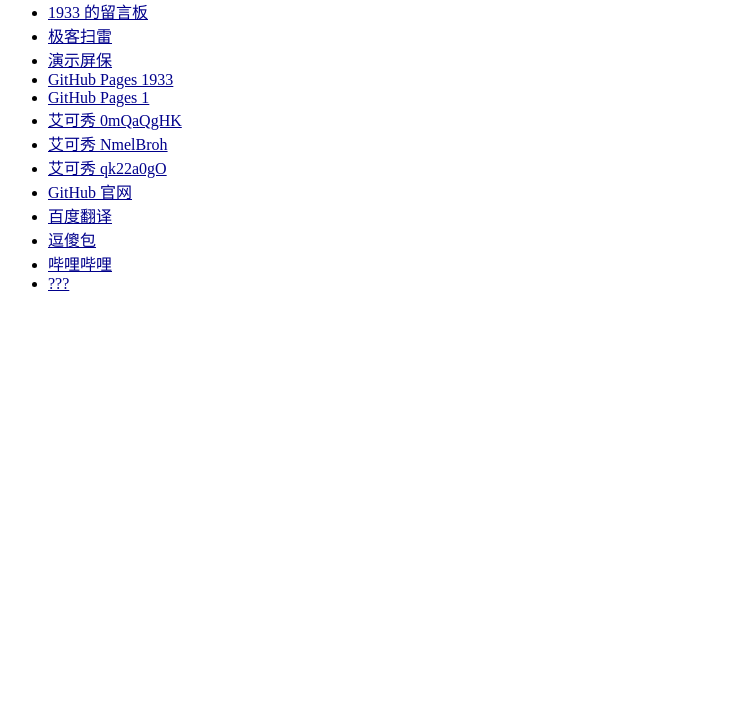
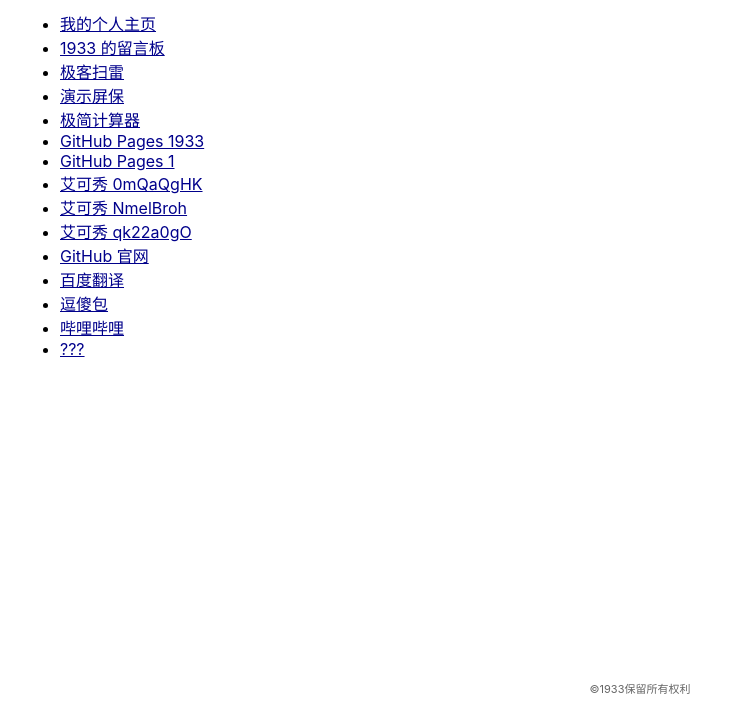
Before and after one commit to hr1933/a, a plain HTML site: page index.html in a window 1280 px wide. Shown: the part 114-840 px from the top of the page, without its empty margins (0-743 px from the left). Before the commit the page ends 800 px from the top, so only its background shows below. Drawn offline with Linux system fonts and the light colour scheme.

Commit message:
更新 index.html

```diff
--- a/index.html
+++ b/index.html
@@ -16,6 +16,26 @@
     a:active {
       color: #00008B;
     }
+    body {
+      margin: 0;
+      padding: 20px;
+      min-height: 100vh;
+      min-height: 100dvh;
+      display: flex;
+      flex-direction: column;
+      font-family: -apple-system, BlinkMacSystemFont, "Segoe UI", sans-serif;
+    }
+    ul {
+      flex: 1;
+    }
+    .footer {
+      margin-top: auto;
+      padding-top: 40px;
+      padding-bottom: 10px;
+      font-size: 11px;
+      color: #666;
+      text-align: center;
+    }
   </style>
 </head>
 <body>
@@ -25,6 +45,7 @@
     <li><a href="https://hr1933-web.netlify.app" target="_blank" rel="noopener noreferrer">1933 的留言板</a></li>
     <li><a href="https://hr1933.github.io/a/sao.lei.game.html" target="_blank" rel="noopener noreferrer">极客扫雷</a></li>
     <li><a href="https://hr1933.github.io/a/SUPREME.GLORY.TO.1933.html" target="_blank" rel="noopener noreferrer">演示屏保</a></li>
+    <li><a href="https://hr1933.github.io/Cal/" target="_blank" rel="noopener noreferrer">极简计算器</a></li>
     <li><a href="https://hr1933.github.io/1933/" target="_blank" rel="noopener noreferrer">GitHub Pages 1933</a></li>
     <li><a href="https://hr1933.github.io/1/" target="_blank" rel="noopener noreferrer">GitHub Pages 1</a></li>
     <li><a href="https://www.axureshow.com/project/0mQaQgHK/" target="_blank" rel="noopener noreferrer">艾可秀 0mQaQgHK</a></li>
@@ -36,5 +57,9 @@
     <li><a href="https://www.bilibili.com/" target="_blank" rel="noopener noreferrer">哔哩哔哩</a></li>
     <li><a href="https://mcjs.link/" target="_blank" rel="noopener noreferrer">???</a></li>
   </ul>
+
+  <div class="footer">
+    ©1933保留所有权利
+  </div>
 </body>
 </html>
```
